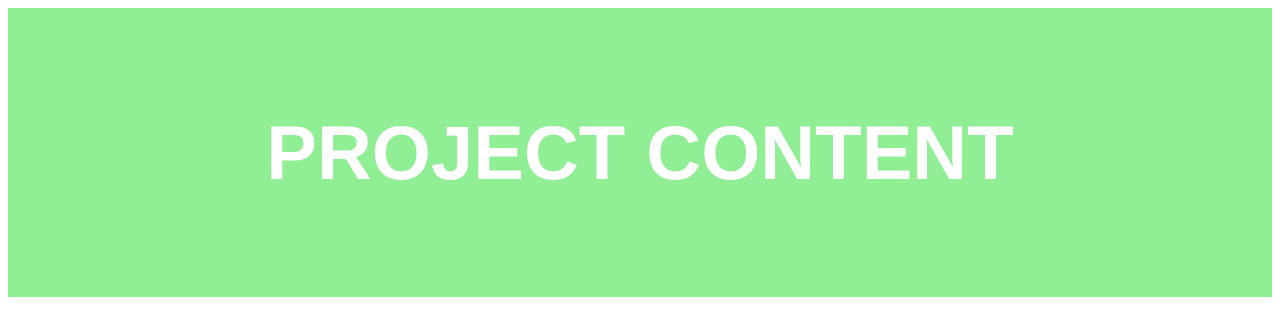
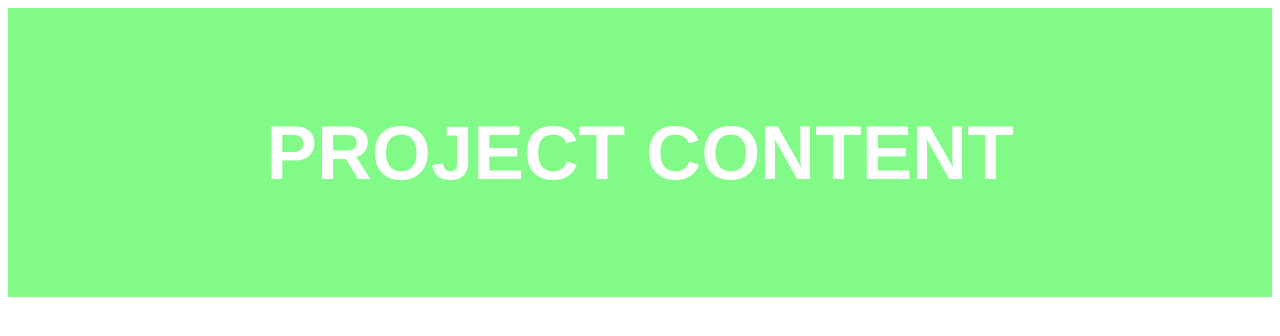
Before and after one commit to AlexVoloskov/remote-test, a plain HTML site: page index.html in a window 1280 px wide. Drawn offline with Linux system fonts and the light colour scheme.

Commit message:
content ready

```diff
--- a/main.css
+++ b/main.css
@@ -1,5 +1,5 @@
 .main {
-   background: rgb(144, 238, 149);
+   background: rgb(129, 250, 135);
    padding: 50px 100px;
    font-size: 38px;
    color: #fff;
```
Also changed, not shown: index.html (+0 -2 lines).
